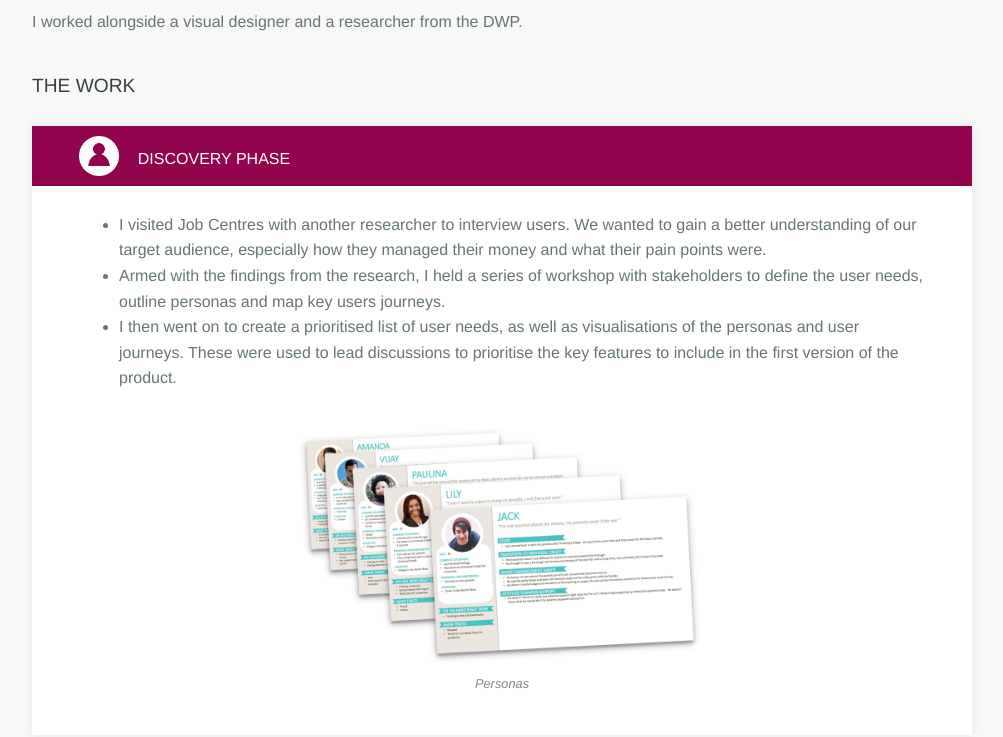
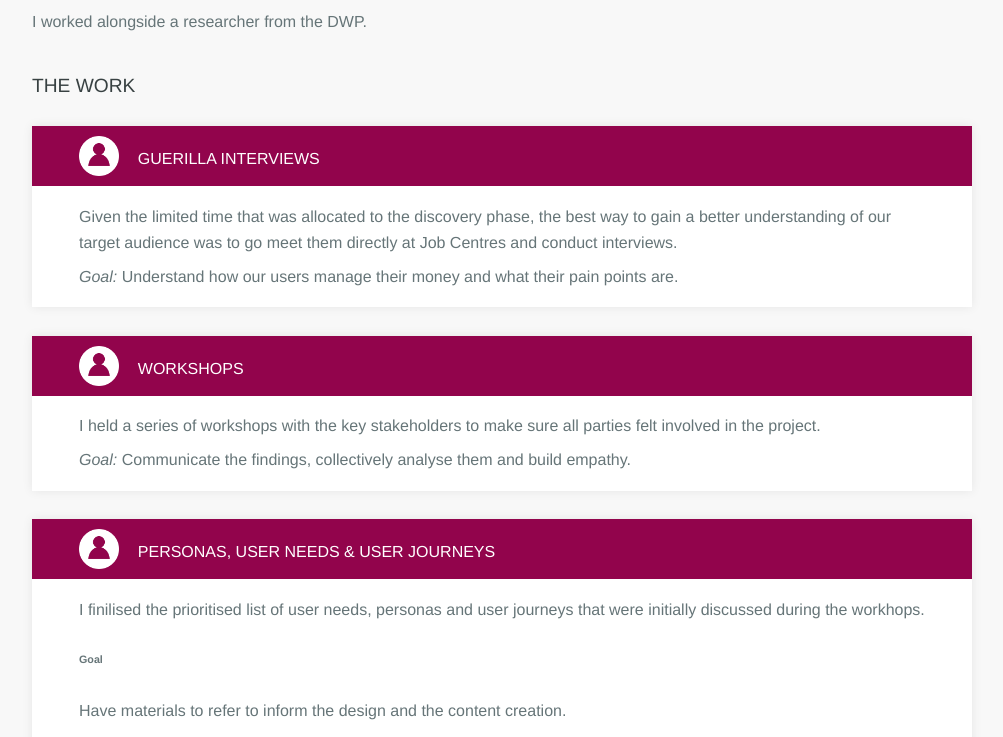
Before and after one commit to MiiRaGe/portfolio, a plain HTML site: page design-finance-tool.html in a window 1280 px wide. Shown: the part 740-1477 px from the top of the page, without its empty margins (138-1141 px from the left). Drawn offline with Linux system fonts and the light colour scheme.

Commit message:
link color

```diff
--- a/css/style.css
+++ b/css/style.css
@@ -36,11 +36,11 @@ a, h1 {
     color: #29a4d7;
 }
 
-a:visited {
+a:hover {
     color: #2085b1;
 }
 
-a:hover, #breadcrumbs li a:hover {
+#breadcrumbs li a:hover {
     color: #92044C;
 }
 
--- a/design-finance-tool.html
+++ b/design-finance-tool.html
@@ -40,7 +40,7 @@
                   <div id="challenge">
                       <h4>The challenge</h4>
                   <p>The Money Advice Service was commissioned by the Department of Work and Pensions (DWP) to build <a href="https://www.moneyadviceservice.org.uk/en/tools/money-manager">a website</a> offering financial support to people on Universal Credit.
-                      Following very negative user feedback to a first prototype, they commissioned System Concepts to re-shape this product and ensure it met user needs and stakeholders’ expectations.</p>
+                      The original prototype didn't meet users' needs at all, so they decided to start from scratch.</p>
                   </div>
               </div>
 
@@ -52,7 +52,7 @@
                         <li>Facilitated workshops with stakeholders to define user needs, outline personas and map key user journeys.</li>
                         <li>Produced sketches, wireframes and a high-fidelity responsive prototype in Axure.</li>
                     </ul>
-                    <p>I worked alongside a visual designer and a researcher from the DWP.</p>
+                    <p>I worked alongside a researcher from the DWP.</p>
                </div>
 
               <h4>The work</h4>
@@ -62,17 +62,36 @@
                     <div class="steps">
                         <div class="methodology">
                             <img src="img/i-usertesting.png" alt="" class="i-methodology">
-                            <h5>Discovery phase</h5>
+                            <h5>Guerilla interviews</h5>
                        </div>
                         <div class="steps-details">
-                              <ul>
-                                  <li>I visited Job Centres with another researcher to interview users.
-                                      We wanted to gain a better understanding of our target audience,
-                                  especially how they managed their money and what their pain points were.</li>
-                                  <li>Armed with the findings from the research, I held a series of workshop with stakeholders to define the user needs, outline personas and map key users journeys.</li>
-                                  <li>I then went on to create a prioritised list of user needs, as well as visualisations of the personas and user journeys.
-                                    These were used to lead discussions to prioritise the key features to include in the first version of the product.</li>
-                              </ul>
+                                  <p>Given the limited time that was allocated to the discovery phase, the best way to gain a better understanding of our target audience
+                                      was to go meet them directly at Job Centres and conduct interviews.</p>
+                                  <p><em>Goal:</em> Understand how our users manage their money and what their pain points are.</p>
+                        </div>
+                    </div>
+
+                    <div class="steps">
+                        <div class="methodology">
+                            <img src="img/i-usertesting.png" alt="" class="i-methodology">
+                            <h5>Workshops</h5>
+                       </div>
+                        <div class="steps-details">
+                              <p>I held a series of workshops with the key stakeholders to make sure all parties felt involved in the project.</p>
+                                <p><em>Goal:</em> Communicate the findings, collectively analyse them and build empathy.</p>
+                        </div>
+                    </div>
+
+                    <div class="steps">
+                        <div class="methodology">
+                            <img src="img/i-usertesting.png" alt="" class="i-methodology">
+                            <h5>Personas, User Needs & User Journeys</h5>
+                       </div>
+                        <div class="steps-details">
+                               <p>I finilised the prioritised list of user needs, personas and user journeys that were initially discussed during the workhops.<p>
+                                <h6>Goal</h6>
+                                 <p>Have materials to refer to inform the design and the content creation.
+                              </p>
                             <figure>
                                 <img src="img/mas-personas.jpg" alt="personas focus on stories, money management habits and attitude towards support" class="illustration-s">
                                 <figcaption>Personas</figcaption>
```
Also changed, not shown: accessibility-airline.html (+2 -2 lines), index.html (+2 -2 lines), organise-content.html (+2 -2 lines), img/accom-ProposedTree.png (deleted), img/ax-report.jpg (renamed from img/audits.jpg), img/ax-search.png (renamed from img/airline-search.png), img/i-usertesting2.png (deleted), img/tc-SRP-S.jpg (deleted), img/tc-accom-NewTree.png (renamed from img/accom-NewTree.png), img/tc-accom-OldTree.png (renamed from img/accom-OldTree.png), img/tc-accom-cardsort.jpg (renamed from img/tc-cardsort.jpg), img/tc-srp-home.jpg (added), img/tcpic-S.jpg (deleted).
